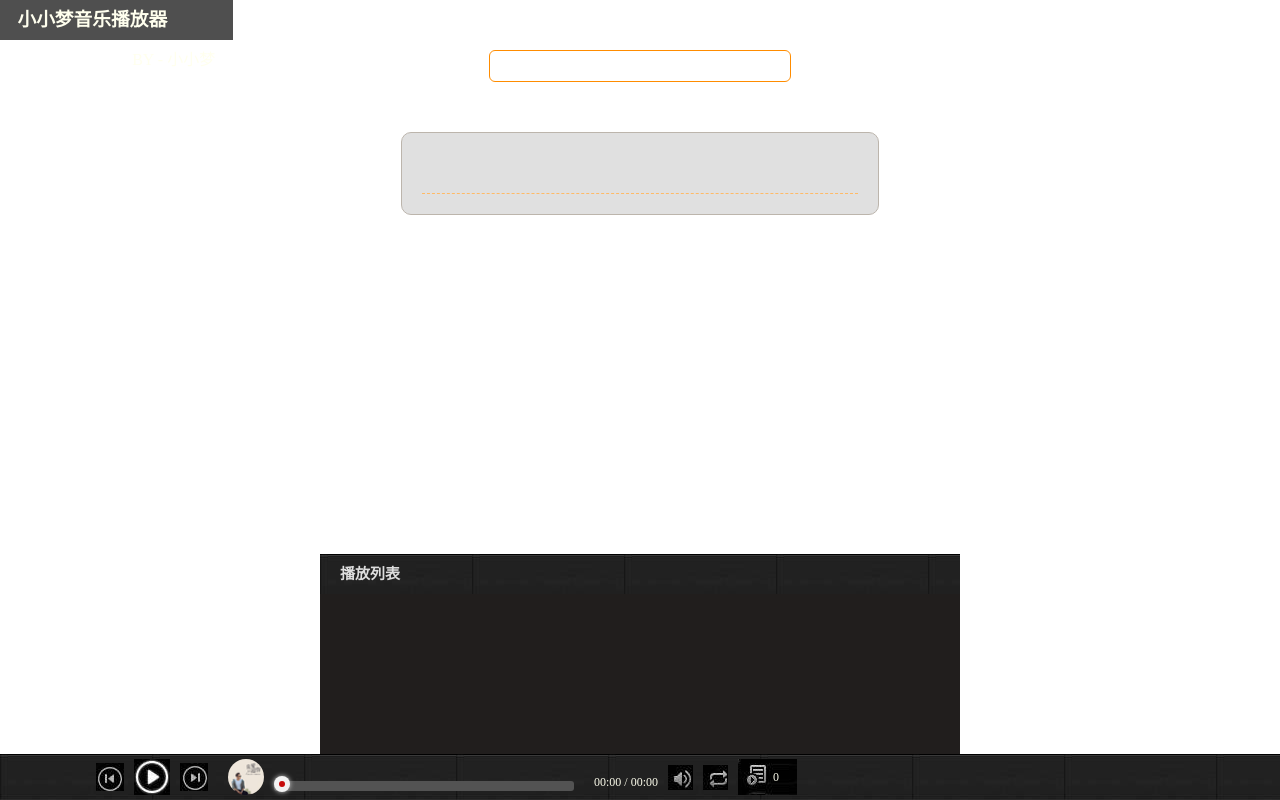
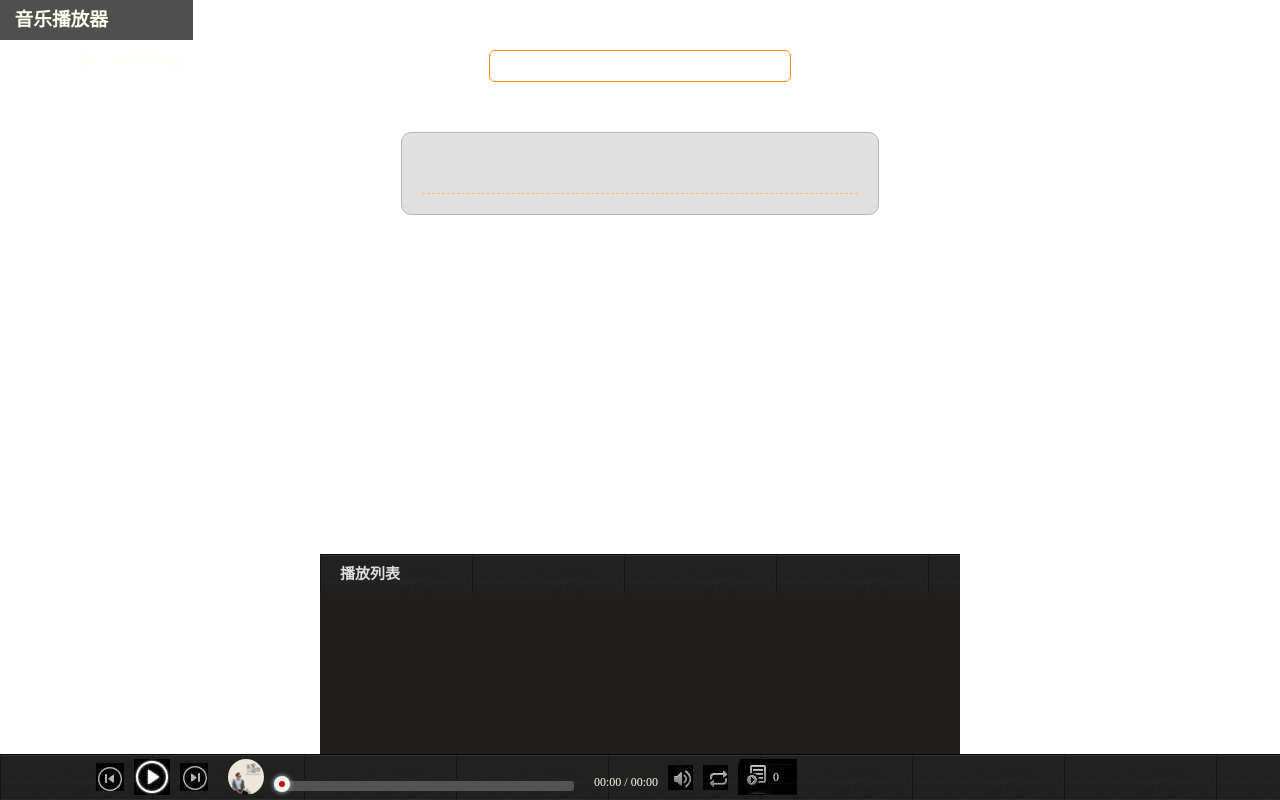
Before and after one commit to lxj8888/Photo, a plain HTML site: page 音乐播放器/index.html in a window 1280 px wide. Drawn offline with nearby package versions, Linux system fonts and the light colour scheme.

Commit message:
Update index.html

```diff
--- a/音乐播放器/index.html
+++ b/音乐播放器/index.html
@@ -25,8 +25,8 @@
 <div class="box">
     <header>
         <div class="container">
-            <h3 class="left">小小梦音乐播放器</h3>
-            <p class="right">BY - 小小梦</p>
+            <h3 class="left">音乐播放器</h3>
+            <p class="right">BY - Mrs-Long</p>
 
         </div>
     </header>
```
